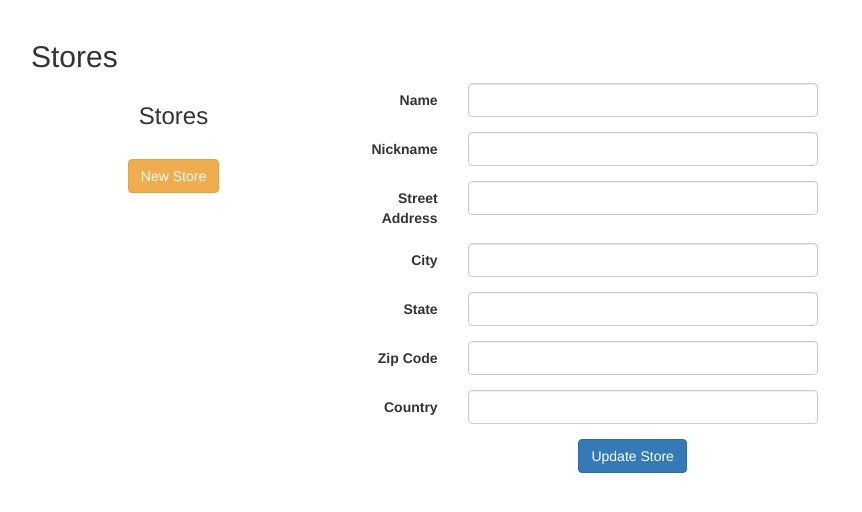
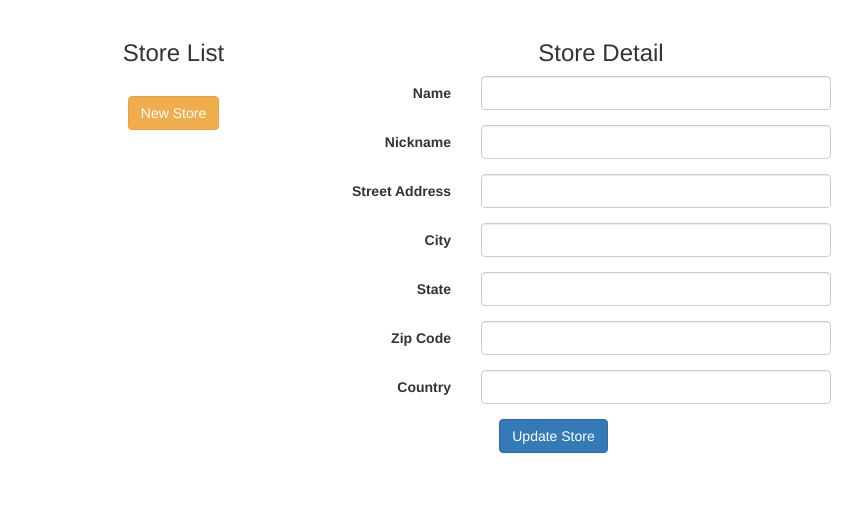
Before and after one commit to sambbaron/grocery_list, a Flask app: page /stores/new in a window 1280 px wide. Shown: the part 94-606 px from the top of the page, without its empty margins (39-901 px from the left). Run offline with Flask 2, Linux system fonts and the light colour scheme; parts of the project's set-up code (start-up, migrations or seed data) failed here and were passed over; some libraries are stand-ins or nearby versions.

Commit message:
HTML page headers and div widths

```diff
--- a/grocery_list/templates/stores.html
+++ b/grocery_list/templates/stores.html
@@ -3,63 +3,62 @@
 {% extends "base.html" %}
 {% block content %}
 
-    <h2>Stores</h2>
-
     <div class="container row">
         <div id="stores-list-container" class="col-md-3">
-            <h3 class="text-center">Stores</h3>
+            <h3 class="text-center">Store List</h3>
             {{ macro.stores_list() }}
             <br>
             <a href="/stores/new"><button type="button" class="btn btn-warning center-block">New Store</button></a>
         </div>
-        <div id="store-detail-container" class="col-md-8">
+        <div id="store-detail-container" class="col-md-6">
             {% if store %}
+                <h3 class="text-center">Store Detail</h3>
                 <form name="store-detail" class="form-horizontal" id="store-detail" method="post"
                 action={% if store == "new" %}"/stores/new"{% else %}"/stores/{{ store.id }}"{% endif %} >
 
-                    <label for="store.name" class="col-md-2 control-label">Name</label>
+                    <label for="store.name" class="col-md-3 control-label">Name</label>
                     <div class="form-group">
-                        <div class="col-md-6"><input type="text" id="store.name" name="Store.{{ store.id }}.name" class="form-control"
+                        <div class="col-md-8"><input type="text" id="store.name" name="Store.{{ store.id }}.name" class="form-control"
                                                      value="{% if store != "new" %}{{ store.name }}{% endif %}"></div>
                     </div>
 
-                    <label for="nickname" class="col-md-2 control-label">Nickname</label>
+                    <label for="nickname" class="col-md-3 control-label">Nickname</label>
                     <div class="form-group">
-                        <div class="col-md-6"><input type="text" id="nickname" name="UserStore.{{ current_user.get_id() }} {{ store.id }}.nickname" class="form-control"
+                        <div class="col-md-8"><input type="text" id="nickname" name="UserStore.{{ current_user.get_id() }} {{ store.id }}.nickname" class="form-control"
                                                      value="{% if store != "new" %}{{ store.user[0].nickname }}{% endif %}"></div>
                     </div>
 
-                    <label for="store.street_address" class="col-md-2 control-label">Street Address</label>
+                    <label for="store.street_address" class="col-md-3 control-label">Street Address</label>
                     <div class="form-group">
-                        <div class="col-md-6"><input type="text" id="store.street_address" name="Store.{{ store.id }}.street_address" class="form-control"
+                        <div class="col-md-8"><input type="text" id="store.street_address" name="Store.{{ store.id }}.street_address" class="form-control"
                                                      value="{% if store != "new" %}{{ store.street_address }}{% endif %}"></div>
                     </div>
 
-                    <label for="store.city" class="col-md-2 control-label">City</label>
+                    <label for="store.city" class="col-md-3 control-label">City</label>
                     <div class="form-group">
-                        <div class="col-md-6"><input type="text" id="store.city" name="Store.{{ store.id }}.city" class="form-control"
+                        <div class="col-md-8"><input type="text" id="store.city" name="Store.{{ store.id }}.city" class="form-control"
                                                      value="{% if store != "new" %}{{ store.city }}{% endif %}"></div>
                     </div>
 
-                    <label for="store.state" class="col-md-2 control-label">State</label>
+                    <label for="store.state" class="col-md-3 control-label">State</label>
                     <div class="form-group">
-                        <div class="col-md-6"><input type="text" id="store.state" name="Store.{{ store.id }}.state" class="form-control"
+                        <div class="col-md-8"><input type="text" id="store.state" name="Store.{{ store.id }}.state" class="form-control"
                                                      value="{% if store != "new" %}{{ store.state }}{% endif %}"></div>
                     </div>
 
-                    <label for="store.postal_code" class="col-md-2 control-label">Zip Code</label>
+                    <label for="store.postal_code" class="col-md-3 control-label">Zip Code</label>
                     <div class="form-group">
-                        <div class="col-md-6"><input type="text" id="store.postal_code" name="Store.{{ store.id }}.postal_code" class="form-control"
+                        <div class="col-md-8"><input type="text" id="store.postal_code" name="Store.{{ store.id }}.postal_code" class="form-control"
                                                      value="{% if store != "new" %}{{ store.postal_code }}{% endif %}"></div>
                     </div>
 
-                    <label for="store.country" class="col-md-2 control-label">Country</label>
+                    <label for="store.country" class="col-md-3 control-label">Country</label>
                     <div class="form-group">
-                        <div class="col-md-6"><input type="text" id="store.country" name="Store.{{ store.id }}.country" class="form-control"
+                        <div class="col-md-8"><input type="text" id="store.country" name="Store.{{ store.id }}.country" class="form-control"
                                                      value="{% if store != "new" %}{{ store.country }}{% endif %}"></div>
                     </div>
 
-{#                    <label for="store.default" class="col-md-2 control-label">Default</label>#}
+{#                    <label for="store.default" class="col-md-3 control-label">Default</label>#}
 {#                    <div class="form-group">#}
 {#                        <div class="col-md-2"><input type="checkbox" id="store.default" name="UserStore.{{ store.id }}.default" class="form-control"#}
 {#                                                     {% if store != "new" %}{% if store.default %}checked{% endif %}{% endif %}></div>#}
```
Also changed, not shown: grocery_list/templates/lists.html (+8 -7 lines), grocery_list/templates/routes.html (+4 -4 lines).
